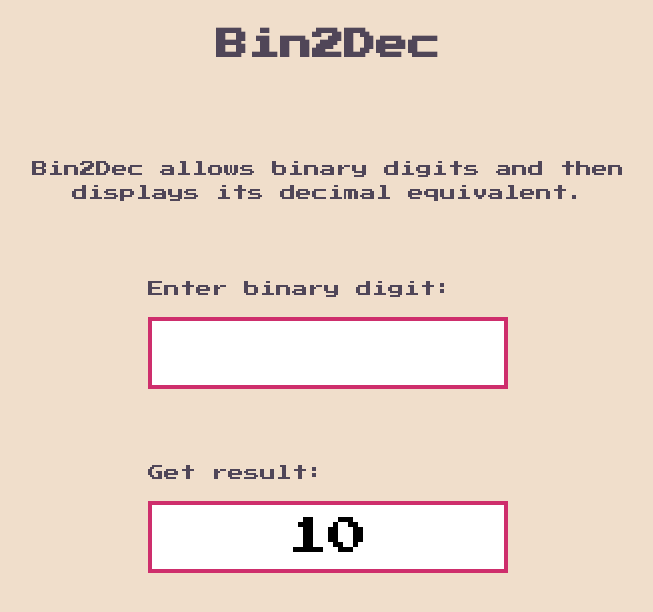
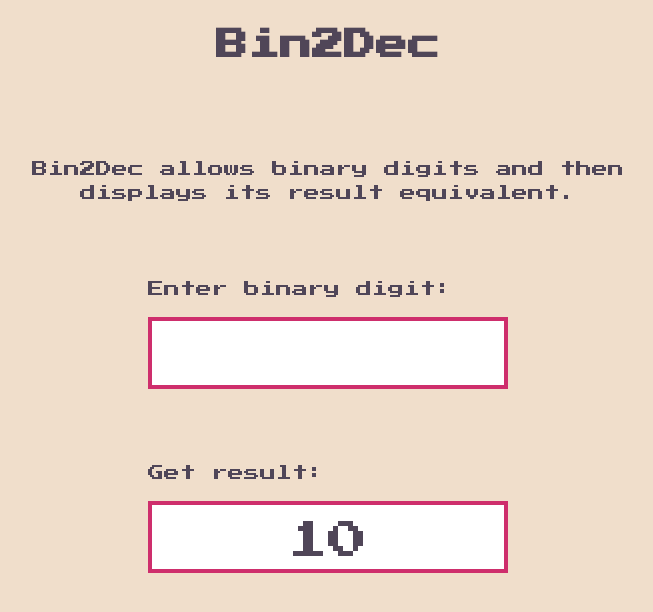
Before and after one commit to Jeerihon/Education-apps, a Gatsby site: page / in a window 1280 px wide. Shown: the whole page, without its empty margins (312-965 px from the left). Built offline with nearby package versions, Linux system fonts and the light colour scheme; Gatsby itself is replaced by a stand-in of ours.

Commit message:
feature: bin2dec done

```diff
--- a/package.json
+++ b/package.json
@@ -11,7 +11,7 @@
     "start": "npm run develop",
     "serve": "gatsby serve",
     "clean": "gatsby clean",
-    "lint:js": "eslint --ext .js,jsx ."
+    "lint": "eslint --ext .js,jsx ."
   },
   "dependencies": {
     "gatsby": "^2.18.4",
--- a/src/pages/index.js
+++ b/src/pages/index.js
@@ -3,12 +3,12 @@ import React, { useState } from 'react';
 import styles from './index.module.css';
 
 export default () => {
-  const [decimal, setDecimal] = useState(10);
+  const [result, setResult] = useState(10);
   const [animate, setAnimate] = useState(false);
   const [isValid, setIsValid] = useState(true);
 
   const handleKeyDown = (event) => {
-    const { target: { value }, keyCode } = event;
+    const { keyCode } = event;
     const validKeyCodes = [48, 49, 37, 39, 8];
 
     if (!validKeyCodes.includes(keyCode)) {
@@ -23,8 +23,10 @@ export default () => {
     }
 
     setIsValid(true);
+  };
 
-    if (value.length === 7) setDecimal(parseInt(value, 2));
+  const handleKeyUp = ({ target: { value } }) => {
+    setResult(parseInt(+value, 2));
   };
 
   return (
@@ -36,7 +38,7 @@ export default () => {
 
         <main className={styles.content}>
           <p className={styles.description}>
-            Bin2Dec allows binary digits and then displays its decimal
+            Bin2Dec allows binary digits and then displays its result
             equivalent.
           </p>
 
@@ -47,6 +49,7 @@ export default () => {
               className={animate ? styles.inputInvalid : styles.input}
               type="text"
               onKeyDown={handleKeyDown}
+              onKeyUp={handleKeyUp}
               maxLength="8"
             />
 
@@ -56,12 +59,7 @@ export default () => {
           <div className={styles.item}>
             <span className={styles.label}>Get result:</span>
 
-            <input
-              className={styles.result}
-              type="number"
-              value={decimal}
-              readOnly
-            />
+            <span className={styles.result}>{result}</span>
           </div>
         </main>
       </div>
--- a/src/pages/index.module.css
+++ b/src/pages/index.module.css
@@ -81,17 +81,11 @@ body {
   height: 72px;
   width: 360px;
   font-size: 40px;
-  line-height: 1;
+  line-height: 72px;
   text-align: center;
   font-family: inherit;
   border: 4px solid var(--pink);
   outline: none;
-}
-
-.input::-webkit-outer-spin-button,
-.input::-webkit-inner-spin-button {
-  -webkit-appearance: none;
-  margin: 0;
 }
 
 .input:focus {
@@ -105,8 +99,7 @@ body {
 
 .result {
   composes: input;
-  user-select: none;
-  pointer-events: none;
+  background-color: #fff;
 }
 
 @keyframes shake {
```
